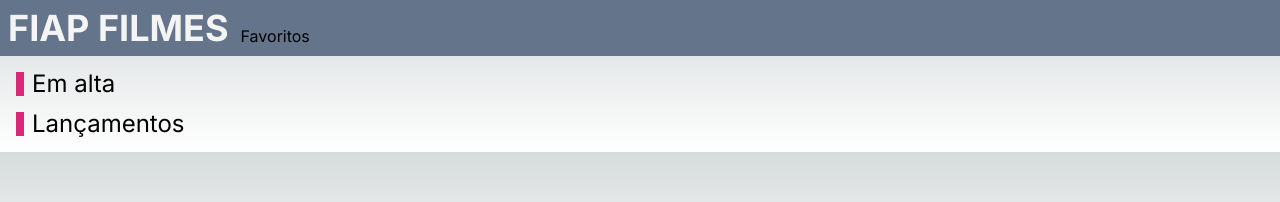
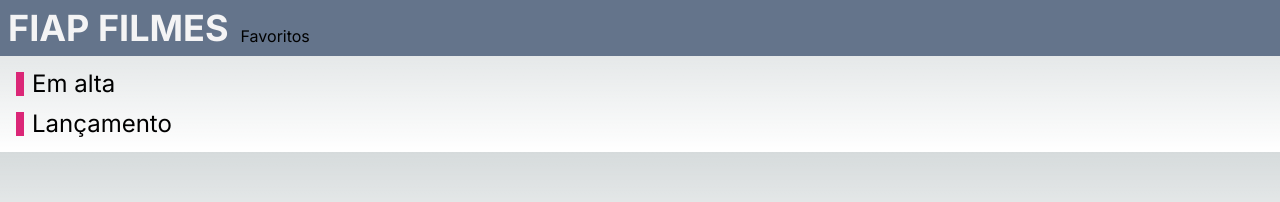
Before and after one commit to ViTuratti/FiapFilmes, a Next.js app: page / in a window 1280 px wide. Shown: the top 202 px of the page. Built offline with nearby package versions, Linux system fonts and the light colour scheme.

Commit message:
Add files via upload

```diff
--- a/src/app/page.js
+++ b/src/app/page.js
@@ -11,8 +11,8 @@ export default function Home() {
         </li>
       </ul>
     </nav>
-    <Titulo texto="Em alta"/>
-    <Titulo texto="Lançamentos"/>
+    <Titulo>Em alta</Titulo>
+    <Titulo>Lançamento</Titulo>
     </>
   )
 }
--- a/src/components/Titulo.js
+++ b/src/components/Titulo.js
@@ -1,5 +1,5 @@
-export default function Titulo({texto}){
+export default function Titulo({children}){
     return(
-        <h2 className="text-2xl border-l-8 border-pink-600 m-4 pl-2 leading-6">{texto}</h2>
+        <h2 className="text-2xl border-l-8 border-pink-600 m-4 pl-2 leading-6">{children}</h2>
     )
 }
```
